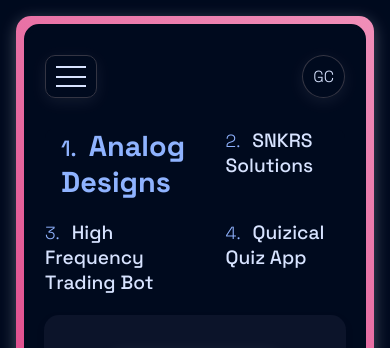
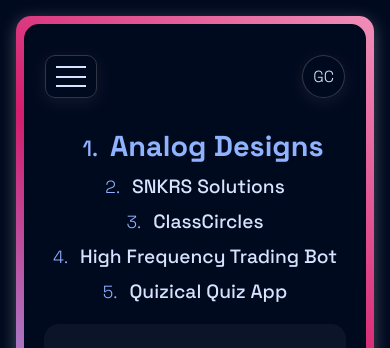
Before and after one commit to guycdev/portfolio-old, a React (Vite) app: page /projects in a window 390 px wide. Shown: the top 348 px of the page. Built offline with nearby package versions, Linux system fonts and the light colour scheme; no server answers.

Commit message:
added hackathon experience

```diff
--- a/src/sections/Projects/Projects.module.css
+++ b/src/sections/Projects/Projects.module.css
@@ -261,18 +261,19 @@
 @media (max-width: 760px) {
   .projectsContainer {
     flex-direction: column;
+    height: 81vh;
   }
   .projectMenuContainer {
-    flex-direction: row;
+    display: grid;
+    grid-template-columns: 1fr 1fr;
+    grid-template-rows: 1fr 1fr 1fr;
+    align-items: center;
+    justify-content: center;
   }
 
-  .projectCard p {
-    width: 75%;
-  }
-
-  .projectCard img {
-    width: 75%;
-    height: 75%;
+  .projectCard > div:first-child {
+    justify-content: space-between;
+    height: 100%;
   }
 
   .projectCard > div:first-child > a {
@@ -300,11 +301,9 @@
 
 @media (max-width: 580px) {
   .projectMenuContainer {
-    display: grid;
-    grid-template-columns: auto auto;
-    grid-template-rows: auto auto;
-    gap: 20px;
-    justify-content: space-evenly;
+    display: flex;
+    flex-direction: column;
+    justify-content: space-between;
   }
   .projectsContainer {
     gap: 20px;
--- a/src/sections/Resume/Education.jsx
+++ b/src/sections/Resume/Education.jsx
@@ -22,6 +22,13 @@
 
   const involvmentArr = [
     {
+      duration: "Oct 2023",
+      type: "Oregon State Hackathon",
+      subject: "Deployed full stack web app within two days",
+      experience: "Oregon State University",
+      geo: "Toronto, ON, Canada",
+    },
+    {
       duration: "Jan 2023 - Apr 2023",
       type: "High Frequency Trading Competition",
       subject: "1st Place out of 38 participants",
@@ -33,7 +40,7 @@
       type: "SMIF Analyst",
       subject: "Oversaw the allocation of a $500K portfolio",
       experience: "Ted Rogers School of Management",
-      geo: "Toronto, ON, Canada",
+      geo: "Corvallis, OR, United States",
     },
   ];
 
--- a/src/sections/Resume/Resume.module.css
+++ b/src/sections/Resume/Resume.module.css
@@ -76,9 +76,17 @@
 .educationContainer {
   display: grid;
   grid-template-columns: auto auto;
+  grid-template-rows: 1fr 1fr 1fr;
   align-content: center;
   height: 100%;
-  gap: 100px;
+}
+
+.educationContainer > * {
+  justify-content: center;
+}
+
+.educationContainer > div:nth-child(3) {
+  grid-column: 1/3;
 }
 
 .experienceContainer {
--- a/src/utilities/projects.js
+++ b/src/utilities/projects.js
@@ -1,5 +1,6 @@
 import analogDesigns from "../assets/projects/analog-designs.png";
 import snkrsSolutions from "../assets/projects/SNKRS-solutions.png";
+import ClassCircless from "../assets/projects/ClassCircless.png";
 import ritComp from "../assets/projects/RIT-comp.png";
 import quizzical from "../assets/projects/quizzical.png";
 import react from "../assets/overlays/react.svg";
@@ -10,6 +11,7 @@
 import css from "../assets/overlays/css.svg";
 import figma from "../assets/overlays/figma.svg";
 import openai from "../assets/tech/openai.svg";
+import mongodb from "../assets/tech/Mongodb.svg";
 import selenium from "../assets/tech/selenium.svg";
 import js from "../assets/overlays/js.svg";
 import bootstrap from "../assets/overlays/bootstrap.svg";
@@ -84,6 +86,56 @@
     ],
   },
   {
+    title: "ClassCircles",
+    subheading:
+      "Full-stack hackathon project for students to find intresting student groups",
+    descriptiveSubheading: "Developed within a two day time frame",
+
+    links: {
+      github: "https://github.com/gcWDev/ClassCircles",
+      live: "https://653577550814840008f579f0--papaya-bonbon-e2b35f.netlify.app/",
+    },
+    img: ClassCircless,
+    tech: [
+      {
+        logo: js,
+        name: "Javascript",
+      },
+      {
+        logo: react,
+        name: "React",
+      },
+      {
+        logo: node,
+        name: "NodeJs",
+      },
+      {
+        logo: bootstrap,
+        name: "Bootsstrap",
+      },
+      {
+        logo: css,
+        name: "CSS",
+      },
+      {
+        logo: html,
+        name: "HTML",
+      },
+      {
+        logo: mongodb,
+        name: "MongoDB",
+      },
+      {
+        logo: git,
+        name: "Git",
+      },
+      {
+        logo: figma,
+        name: "Figma",
+      },
+    ],
+  },
+  {
     title: "High Frequency Trading Bot",
     subheading:
       "Arbitrage trading bot used for the RIT high frequency trading platform",
```
Also changed, not shown: src/assets/projects/ClassCircless.png (added), src/assets/tech/mongodb.svg (added).
